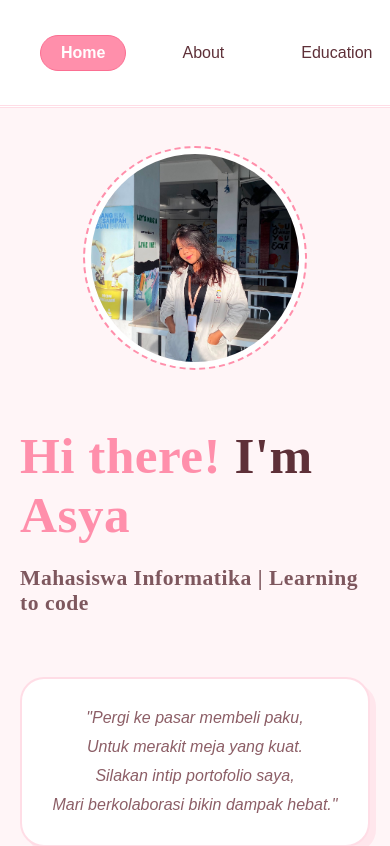
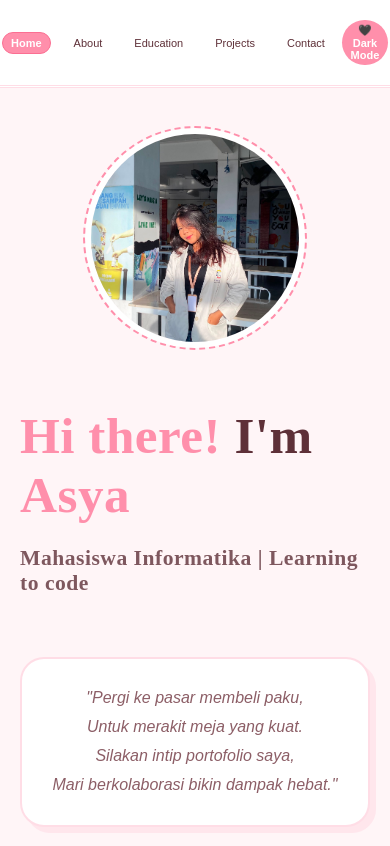
Before and after one commit to tasyaaa27/portofolio-react, a React (Vite) app: page / in a window 390 px wide. Shown: the top 846 px of the page. Built offline with nearby package versions, Linux system fonts and the light colour scheme.

Commit message:
Add files via upload

```diff
--- a/src/index.css
+++ b/src/index.css
@@ -243,3 +243,18 @@ footer {
   background: var(--primary);
   color: var(--bg-main) !important;
 }
+
+@media (max-width: 768px) {
+  header a, nav a, .navbar a, li a, button {
+    font-size: 11px !important;
+    padding: 4px 8px !important;
+    margin: 0 2px !important;
+  }
+
+  header, nav, .navbar, ul {
+    justify-content: center !important;
+    gap: 4px !important;
+    padding-left: 0 !important;
+    padding-right: 0 !important;
+  }
+}
```
